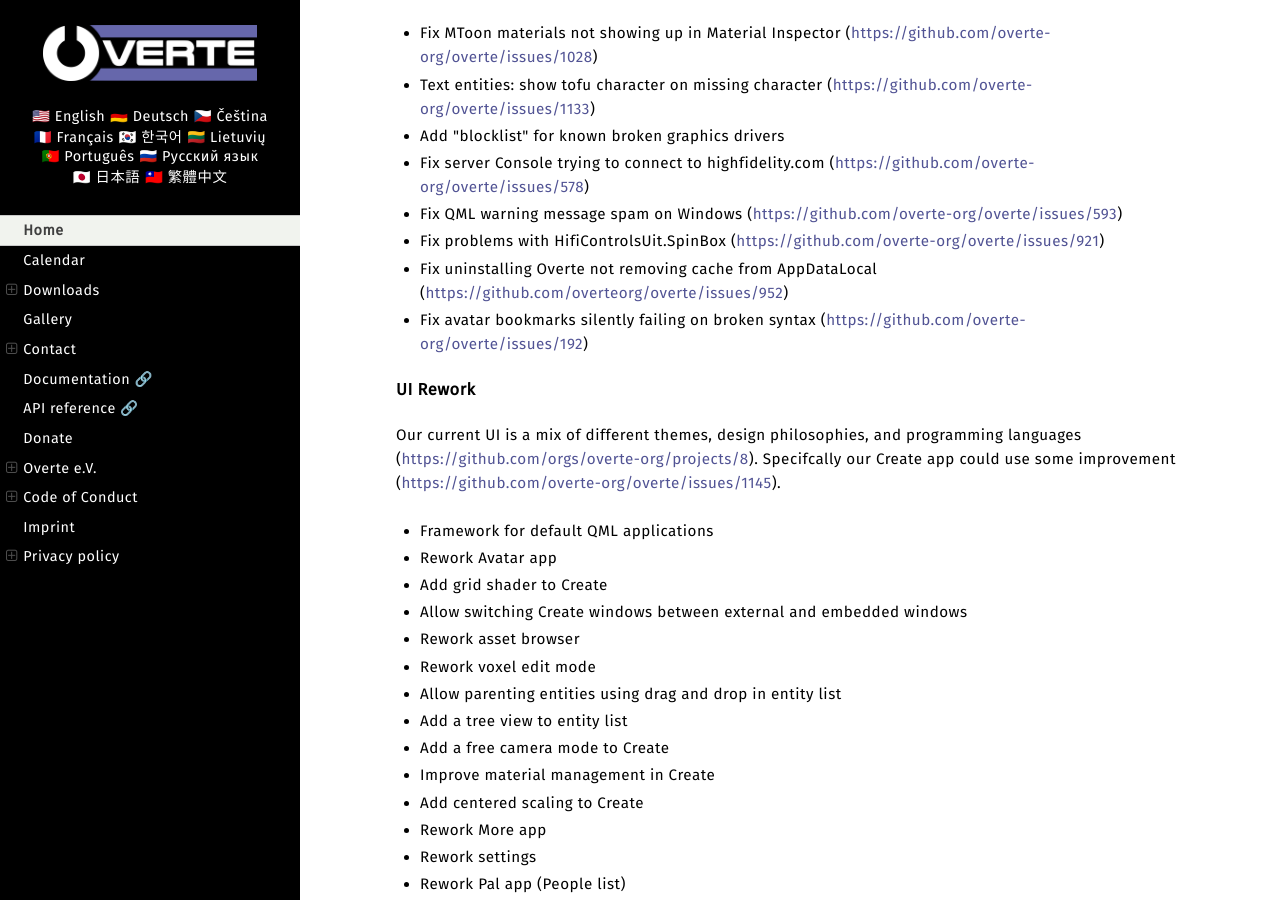
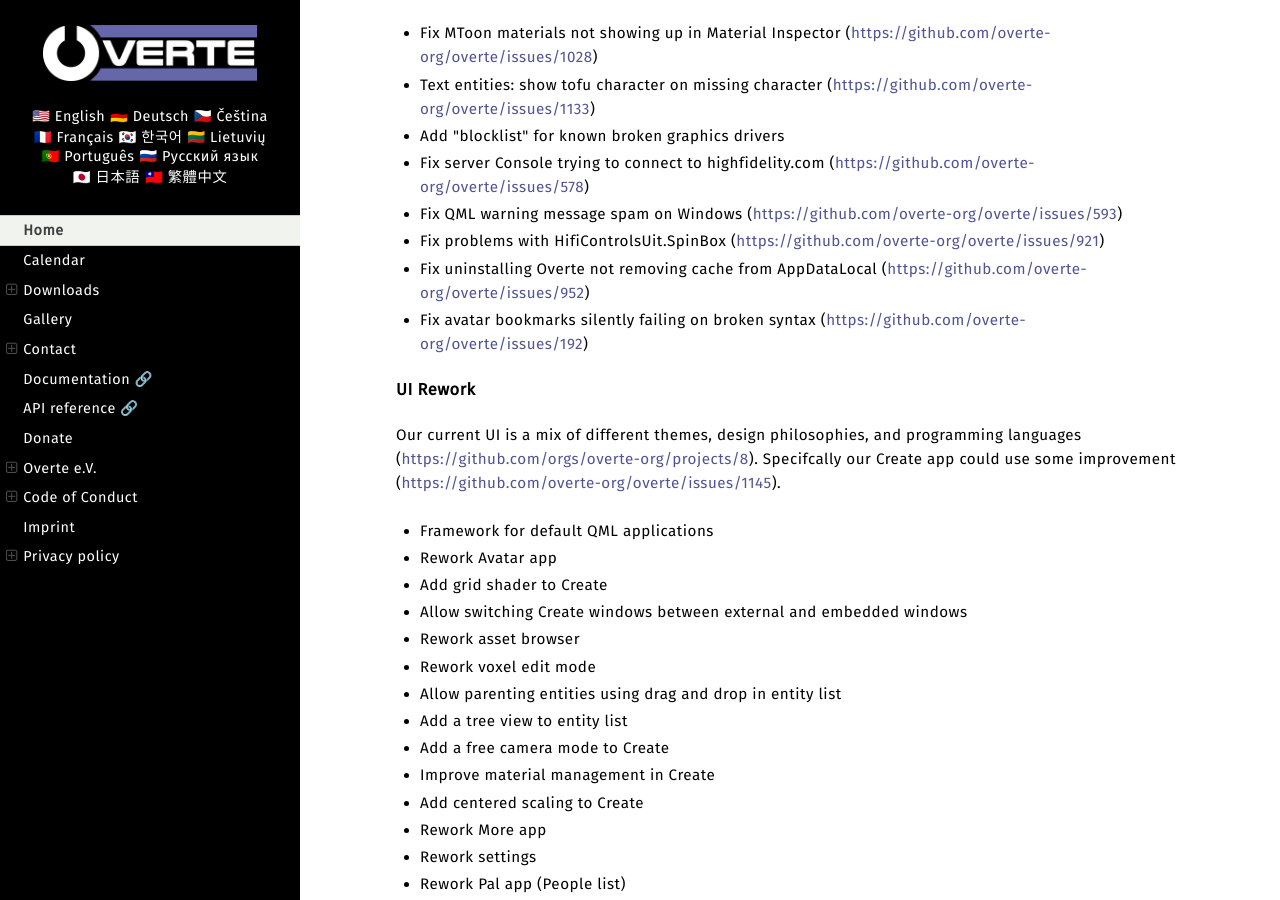
Before and after one commit to overte-org/overte-website-sphinx, a Sphinx documentation site: the page built from source/index.rst, in a window 1280 px wide and 900 px high, scrolled down 3399 px. Built offline with Sphinx 7.4.7 and the Read the Docs theme 3.1.0, drawn with Linux system fonts in a browser that asks for light colours; some of the changed lines change nothing that is shown.

Commit message:
Update source/index.rst
Co-authored-by: Julian Groß  <julian.g@posteo.de>

```diff
--- a/source/index.rst
+++ b/source/index.rst
@@ -123,7 +123,7 @@
 * Fix server Console trying to connect to highfidelity.com (https://github.com/overte-org/overte/issues/578)
 * Fix QML warning message spam on Windows (https://github.com/overte-org/overte/issues/593)
 * Fix problems with HifiControlsUit.SpinBox (https://github.com/overte-org/overte/issues/921)
-* Fix uninstalling Overte not removing cache from AppDataLocal (https://github.com/overteorg/overte/issues/952)
+* Fix uninstalling Overte not removing cache from AppData\Local (https://github.com/overte-org/overte/issues/952)
 * Fix avatar bookmarks silently failing on broken syntax (https://github.com/overte-org/overte/issues/192)
 
 UI Rework
```
